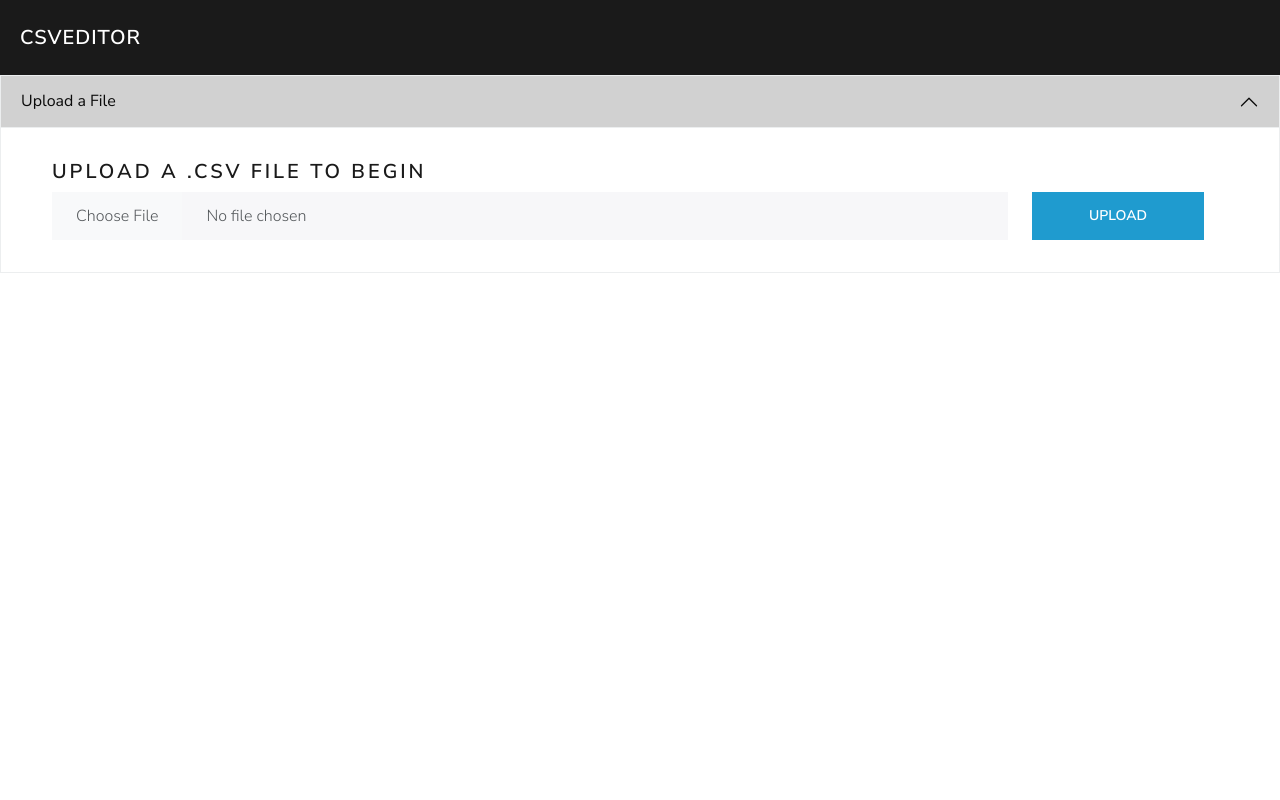
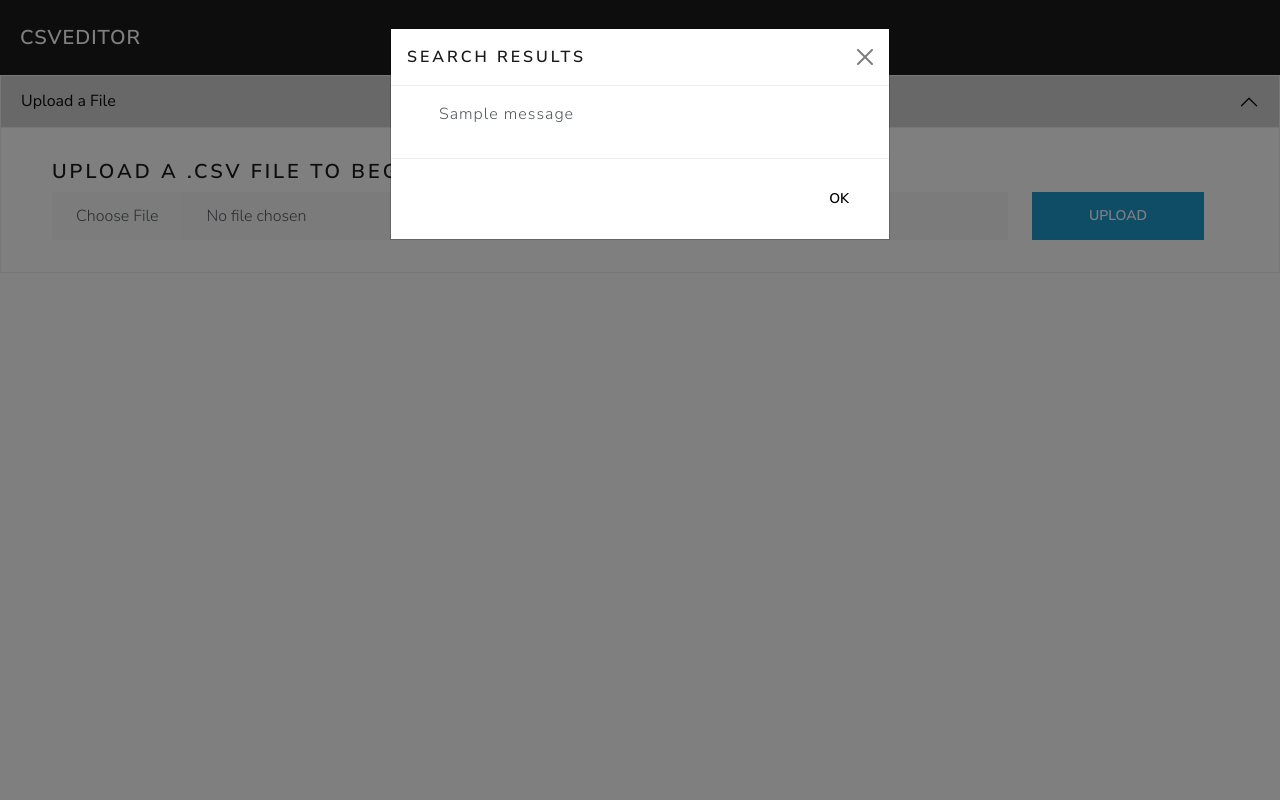
Before and after one commit to NicoGiuliani/csv_editor, a Django app: page / in a window 1280 px wide. Run offline with Django 5.2, Linux system fonts and the light colour scheme; tables that the repository leaves empty hold one stand-in row (values such as "Sample post"); one stand-in notice (Sample message) is shown; some libraries are stand-ins or nearby versions.

Commit message:
Debugging

```diff
--- a/csv_editor/app/templates/index.html
+++ b/csv_editor/app/templates/index.html
@@ -99,7 +99,51 @@
     </nav>
 
 
+
+    {% if messages %}
+    <div class="modal" id="myModal">
+      <div class="modal-dialog" role="document">
+        <div class="modal-content">
+          <div class="modal-header">
+            <h5 class="modal-title">Search Results</h5>
+            <button type="button" class="btn-close" data-bs-dismiss="modal" aria-label="Close">
+              <span aria-hidden="true"></span>
+            </button>
+          </div>
+          <div class="modal-body">
+            <ul class="messages" style="list-style:none">
+              {% for message in messages %}
+                <li{% if message.tags %} class="{{ message.tags }}"{% endif %}>{{ message }}</li>
+              {% endfor %}
+            </ul>
+          </div>
+          <div class="modal-footer">
+            <button type="button" class="btn btn-secondary" data-bs-dismiss="modal">Ok</button>
+          </div>
+        </div>
+      </div>
+    </div>
+    {% endif %}
+
+
+
+
+
+
     <!-- ------------------------------------------------------------ -->
+
+
+    <!-- {% if messages %}
+      <ul class="messages">
+        {% for message in messages %}
+          <li{% if message.tags %} class="{{ message.tags }} {% if message.tags == 'error' %}text-danger h1{% endif %}"{% endif %}>
+            {{ message }}
+          </li>
+        {% endfor %}
+      </ul>
+    {% endif %} -->
+
+
 
 
     <div class="accordion" id="accordionExample">
@@ -279,5 +323,12 @@
     {% endif %}
 
 
+    <script>
+      document.addEventListener('DOMContentLoaded', function() {
+        var myModal = new bootstrap.Modal(document.getElementById('myModal'));
+        myModal.show();
+      });
+    </script>
+
   </body>
 </html>
--- a/csv_editor/app/views.py
+++ b/csv_editor/app/views.py
@@ -1,9 +1,14 @@
 from datetime import datetime
 import json
+import os
 from django.shortcuts import redirect, render
 from django.http import FileResponse, HttpResponse
 import pandas as pd
 from dateutil import parser
+from django.contrib.sessions.models import Session
+
+from django.contrib import messages
+
 import csv
 
 # Create your views here.
@@ -79,6 +84,15 @@ def export(request):
     df_without_columns.to_csv(
         path_or_buf=response, index=False
     )  # with other applicable parameters
+    # Delete the CSV file
+    # try:
+    #     os.remove(csv_file_path)
+    #     print(f"{csv_file_path} has been deleted.")
+    # except FileNotFoundError:
+    #     print(f"{csv_file_path} not found. It may not have been created.")
+    # except Exception as e:
+    #     print(f"An error occurred while deleting {csv_file_path}: {e}")
+
     return response
 
 
@@ -352,9 +366,9 @@ def search(request):
     global filename
     global most_recent_search_results
 
-    if last_uploaded_csv_data is None:
-        print("Well???")
-        return redirect("/")
+    # if last_uploaded_csv_data is None:
+    #     print("Well???")
+    #     return redirect("/")
 
     get_data = request.GET
     query = str(get_data["query"])
@@ -363,7 +377,7 @@ def search(request):
     df = last_uploaded_csv_data
     json_string = df.to_json(orient="records")
     json_data = json.loads(json_string)
-    print("df:", df)
+    # print("df:", df)
 
     # underscored_headers = df.columns.tolist()
 
@@ -376,13 +390,16 @@ def search(request):
         # print("filtered:", filtered_df)
         matching_frames.append(filtered_df)
 
+    print("matching_frame", matching_frames)
+
     result_frame = pd.concat(matching_frames, axis=0, ignore_index=True)
     result_frame = result_frame.drop_duplicates()
+    json_string = result_frame.to_json(orient="records")
+    json_data = json.loads(json_string)
     if len(result_frame) == 0:
+        messages.error(request, 'No results found.')
         #  include popup saying no results or something
         return redirect("/")
-    json_string = result_frame.to_json(orient="records")
-    json_data = json.loads(json_string)
 
     most_recent_search_results = json_data
 
```
Also changed, not shown: csv_editor/output_file.csv (deleted, +0 -13 lines).
